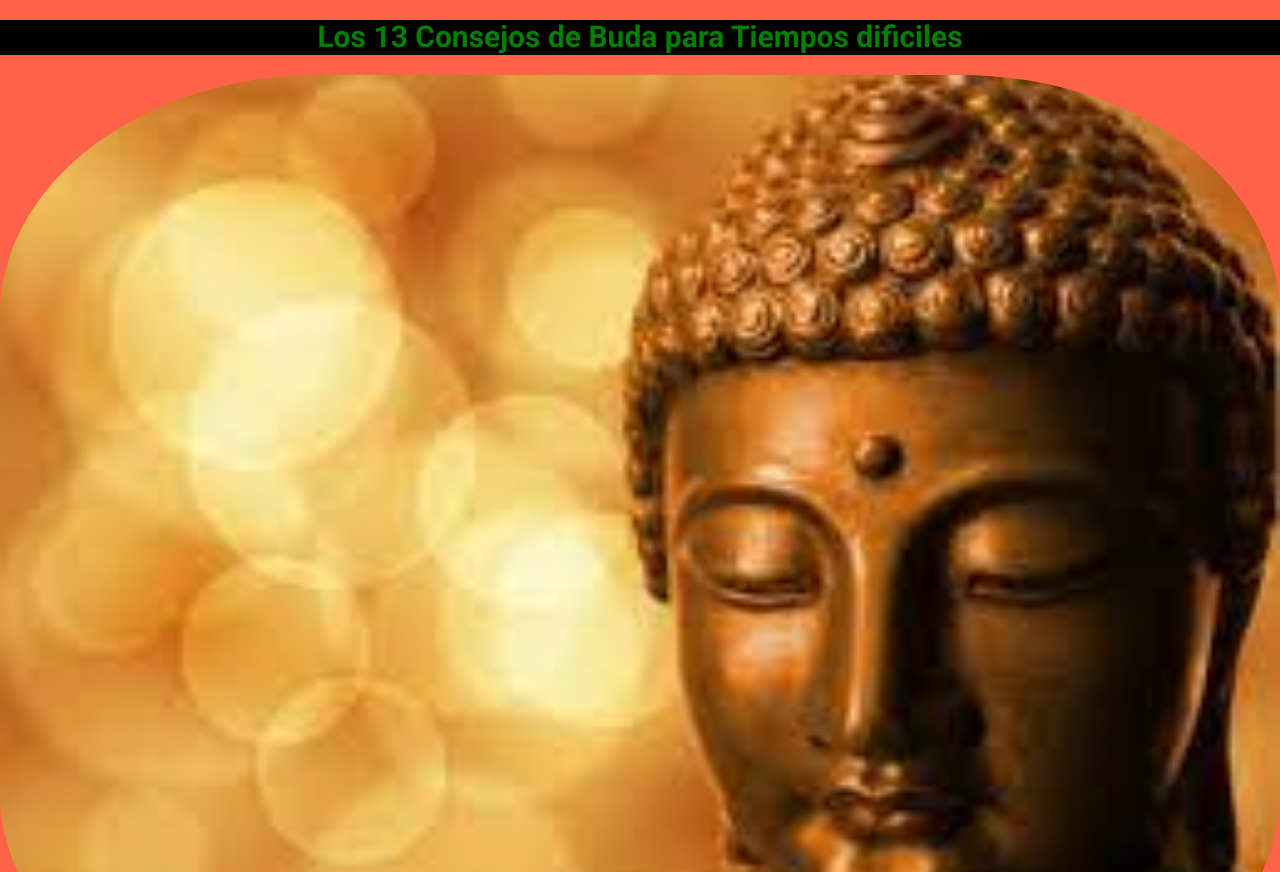
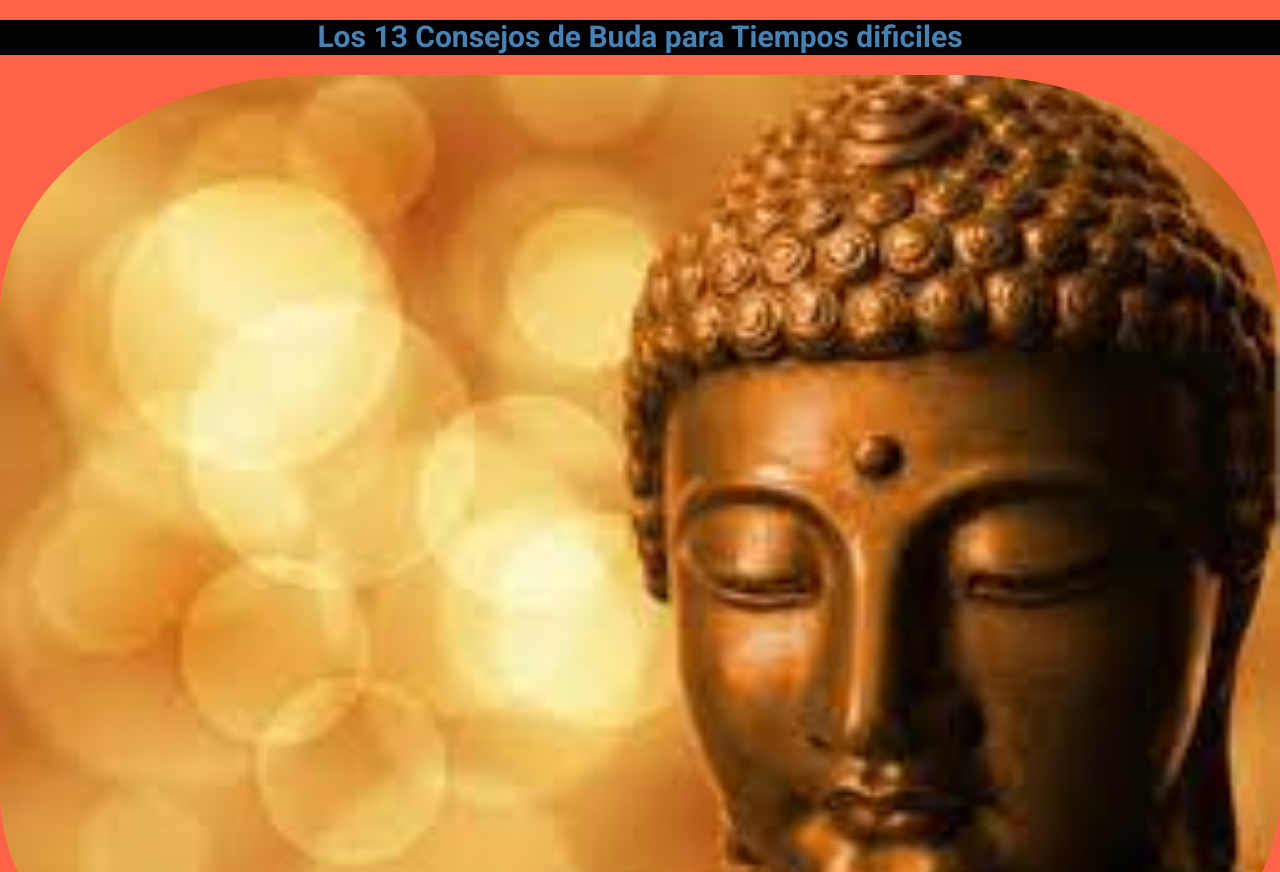
Before and after one commit to sadaga1104/Consejos_Buda_2, a plain HTML site: page index.html in a window 1280 px wide. Shown: the top 872 px of the page. Drawn offline with Linux system fonts and the light colour scheme.

Commit message:
Add files via upload

```diff
--- a/style.css
+++ b/style.css
@@ -11,7 +11,7 @@
 }
 
 h1 {
-    color: green;
+    color:steelblue;
     display: flex;
     justify-content: center;
     background-color: black;
```
